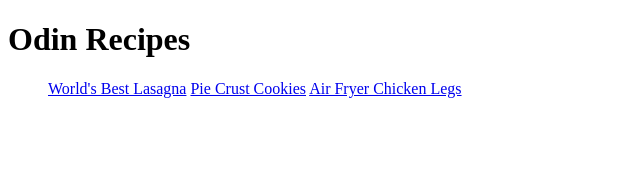
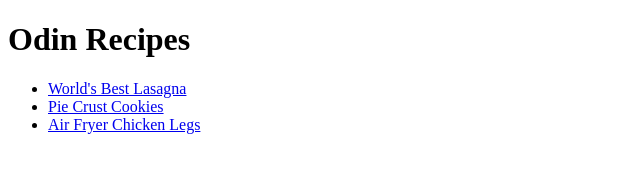
Before and after one commit to dubs1908/odin-recipes, a plain HTML site: page index.html in a window 1280 px wide. Shown: the whole page, without its empty margins (0-640 px from the left). Drawn offline with Linux system fonts and the light colour scheme.

Commit message:
added list tags to recipe list This fixes the recipes sitting on a straight line

```diff
--- a/index.html
+++ b/index.html
@@ -8,9 +8,9 @@
 <body>
     <h1>Odin Recipes</h1>
     <ul>
-    <a href="recipes/lasagna.html">World's Best Lasagna</a>
-    <a href="recipes/cookies.html">Pie Crust Cookies</a>
-    <a href="recipes/chicken.html">Air Fryer Chicken Legs</a>
+    <li><a href="recipes/lasagna.html">World's Best Lasagna</a></li>
+    <li><a href="recipes/cookies.html">Pie Crust Cookies</a></li>
+    <li><a href="recipes/chicken.html">Air Fryer Chicken Legs</a></li>
     </ul>
 </body>
 </html>
```
